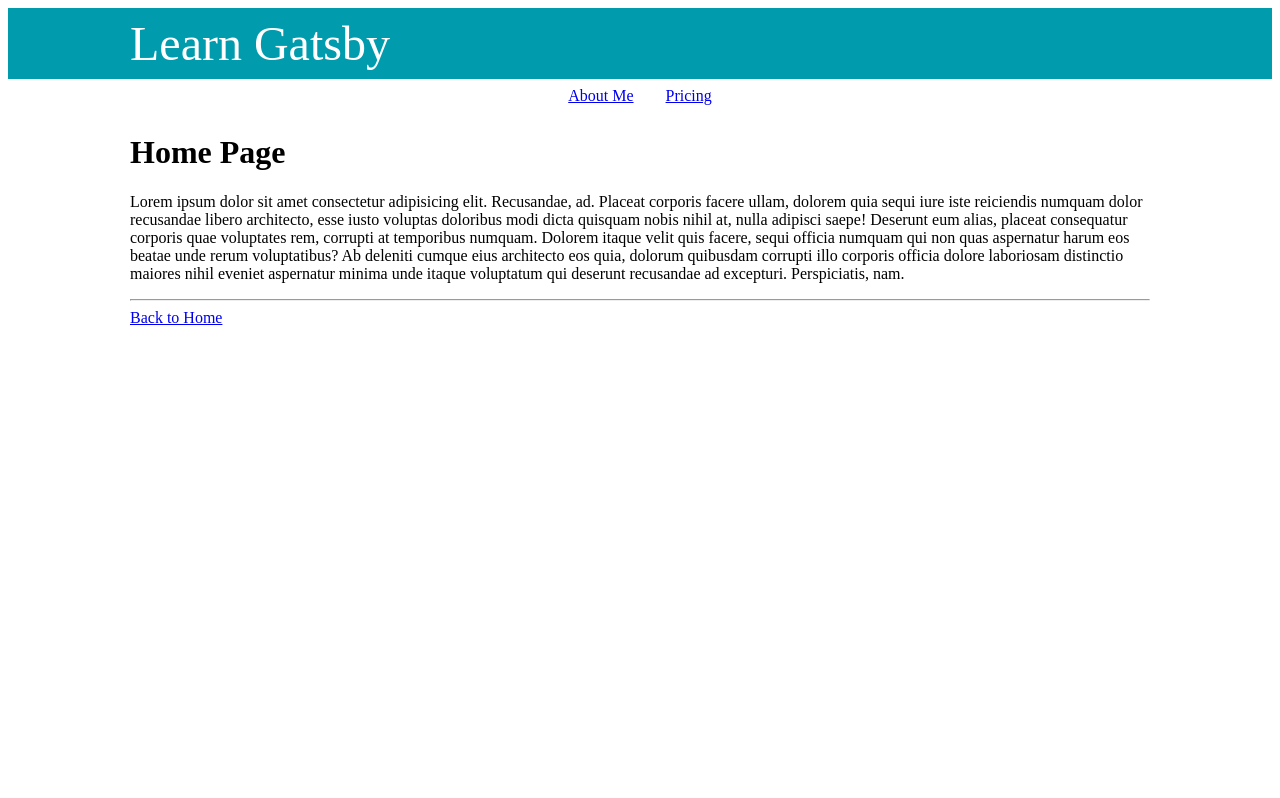
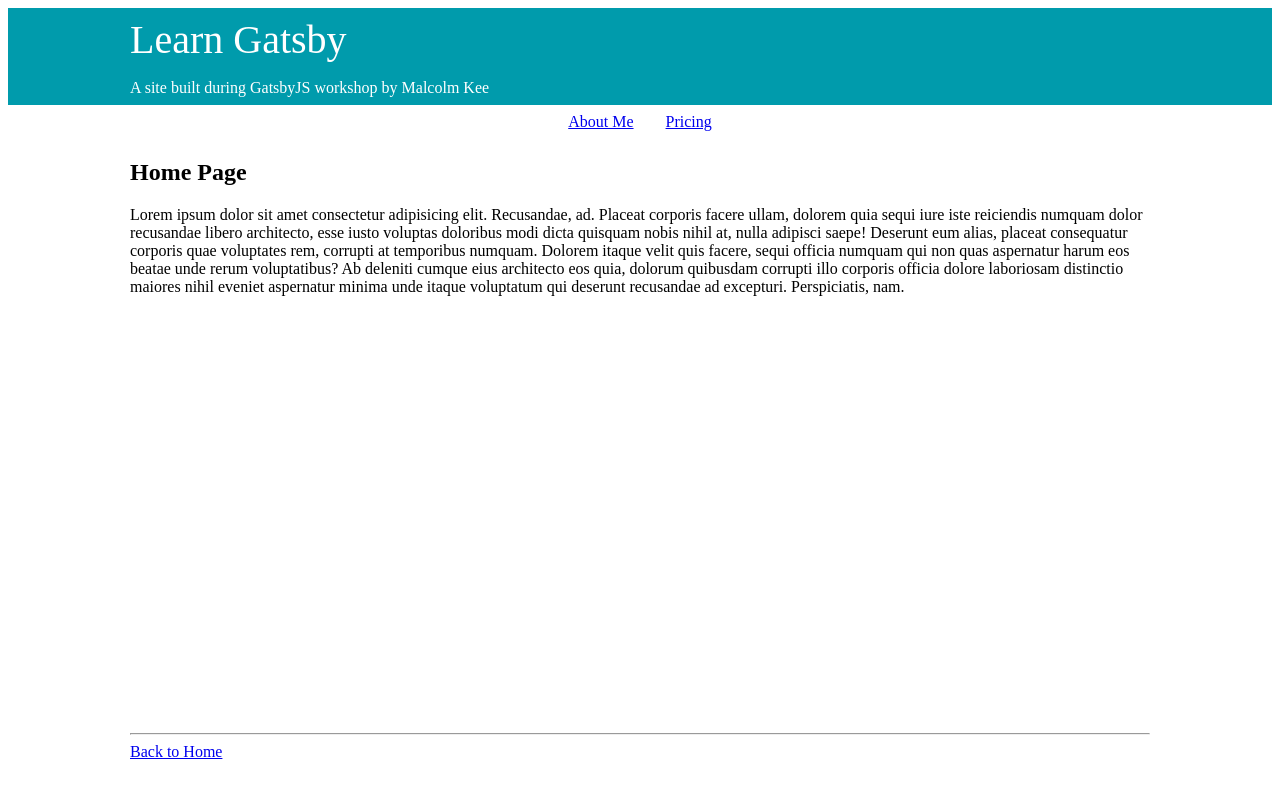
Before and after one commit to lirenyeo/learn-gatsby, a Gatsby site: page / in a window 1280 px wide. Built offline with nearby package versions, Linux system fonts and the light colour scheme; Gatsby itself is replaced by a stand-in of ours.

Commit message:
graphql siteMetadata

```diff
--- a/gatsby-config.js
+++ b/gatsby-config.js
@@ -1,5 +1,9 @@
 
 module.exports = {
+  siteMetadata: {
+    title: 'Learn Gatsby',
+    description: 'A site built during GatsbyJS workshop by Malcolm Kee',
+  },
   plugins: [
     'gatsby-plugin-favicon',
     'gatsby-plugin-sass'
--- a/src/app.scss
+++ b/src/app.scss
@@ -1,5 +1,13 @@
 $max-width: 1020px;
 $color-primary: #009bac;
+
+body {
+  font-family: 'Ubuntu';
+}
+
+article {
+  min-height: calc(100vh - 180px);
+}
 
 .links {
   display: flex;
@@ -21,9 +29,20 @@
   background-color: $color-primary;
   color: #fff;
 }
-.header-container {
-  font-size: 3rem;
-  padding: 8px;
-  margin: 0 auto;
-  max-width: $max-width;
+
+.header {
+  & > div {
+    padding: 8px;
+    margin: 0 auto;
+    max-width: $max-width;
+  }
+
+  .header-title {
+    font-size: 2.5em;
+  }
+
+  .header-subtitle {
+    font-size: 1em;
+    font-weight: 100;
+  }
 }
--- a/src/components/header.js
+++ b/src/components/header.js
@@ -1,9 +1,37 @@
 import React from 'react'
+import { graphql, useStaticQuery } from 'gatsby'
 
 export const Header = () => {
+  const {
+    site: {
+      siteMetadata: { title, description }
+    }
+  } = useStaticQuery(graphql`
+    query {
+      site {
+        siteMetadata {
+          title
+          description
+        }
+      }
+    }
+  `)
+
   return (
     <header className="header">
-      <div className="header-container">Learn Gatsby</div>
+      <div className="header-title">{title}</div>
+      <div className="header-subtitle">{description}</div>
     </header>
   )
 }
+
+export const query = graphql`
+  query {
+    site {
+      siteMetadata {
+        title
+        description
+      }
+    }
+  }
+`
--- a/src/components/layout.js
+++ b/src/components/layout.js
@@ -7,8 +7,9 @@
     <>
       <Header />
       <main className="layout-container">
-        {children}
+        <article>{children}</article>
         <footer>
+          <hr />
           <Link to="/">Back to Home</Link>
         </footer>
       </main>
--- a/src/pages/index.js
+++ b/src/pages/index.js
@@ -3,7 +3,7 @@
 import { Link } from 'gatsby'
 import '../app.scss'
 
-const HomePage = () => {
+const HomePage = ({ data }) => {
   return (
     <Layout>
       <div className="links">
@@ -11,8 +11,19 @@
         <Link to="/pricing">Pricing</Link>
       </div>
       <h1>Home Page</h1>
-      <p>Lorem ipsum dolor sit amet consectetur adipisicing elit. Recusandae, ad. Placeat corporis facere ullam, dolorem quia sequi iure iste reiciendis numquam dolor recusandae libero architecto, esse iusto voluptas doloribus modi dicta quisquam nobis nihil at, nulla adipisci saepe! Deserunt eum alias, placeat consequatur corporis quae voluptates rem, corrupti at temporibus numquam. Dolorem itaque velit quis facere, sequi officia numquam qui non quas aspernatur harum eos beatae unde rerum voluptatibus? Ab deleniti cumque eius architecto eos quia, dolorum quibusdam corrupti illo corporis officia dolore laboriosam distinctio maiores nihil eveniet aspernatur minima unde itaque voluptatum qui deserunt recusandae ad excepturi. Perspiciatis, nam.</p>
-      <hr/>
+      <p>
+        Lorem ipsum dolor sit amet consectetur adipisicing elit. Recusandae, ad.
+        Placeat corporis facere ullam, dolorem quia sequi iure iste reiciendis
+        numquam dolor recusandae libero architecto, esse iusto voluptas
+        doloribus modi dicta quisquam nobis nihil at, nulla adipisci saepe!
+        Deserunt eum alias, placeat consequatur corporis quae voluptates rem,
+        corrupti at temporibus numquam. Dolorem itaque velit quis facere, sequi
+        officia numquam qui non quas aspernatur harum eos beatae unde rerum
+        voluptatibus? Ab deleniti cumque eius architecto eos quia, dolorum
+        quibusdam corrupti illo corporis officia dolore laboriosam distinctio
+        maiores nihil eveniet aspernatur minima unde itaque voluptatum qui
+        deserunt recusandae ad excepturi. Perspiciatis, nam.
+      </p>
       <noscript>
         <h2>Only show when there is no js</h2>
       </noscript>
```
